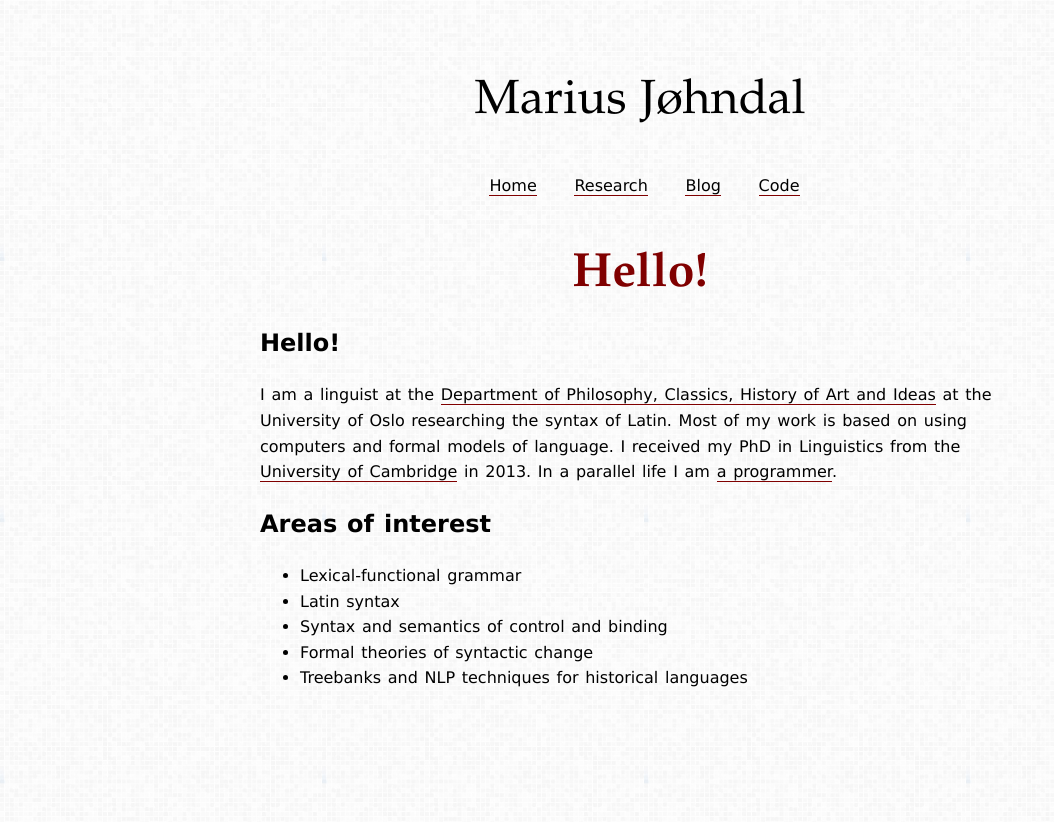
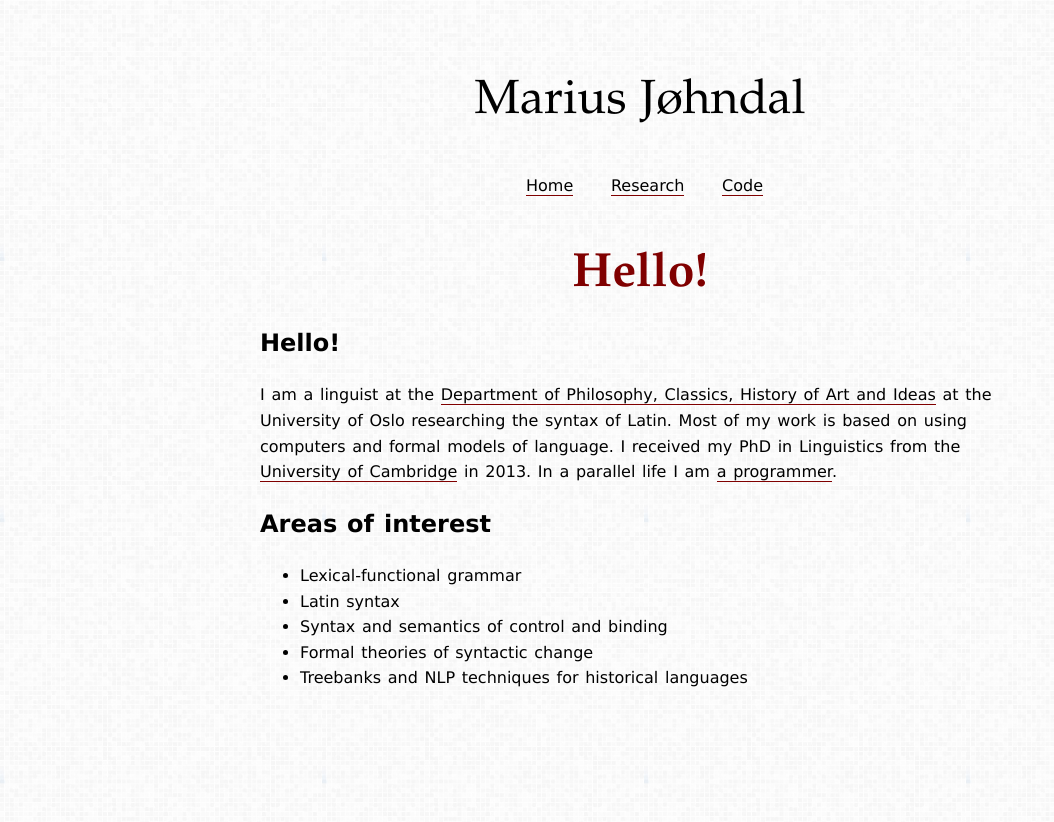
Before and after one commit to mlj/mlj.github.io, a Jekyll site: the page built from index.md, in a window 1280 px wide. Shown: the top 822 px of the page, without its empty margins (0-1054 px from the left). Built offline with Jekyll 4.4.1, drawn with Linux system fonts in a browser that asks for light colours; some web fonts are replaced; our own code applies the rules of GitHub Pages for plain Markdown files.

Commit message:
Disabled blog (for now)

```diff
--- a/_data/navigation.yml
+++ b/_data/navigation.yml
@@ -2,7 +2,5 @@
   href: "/"
 - title: "Research"
   href: "/research"
-- title: "Blog"
-  href: "/blog"
 - title: "Code"
   href: "https://github.com/mlj"
```
